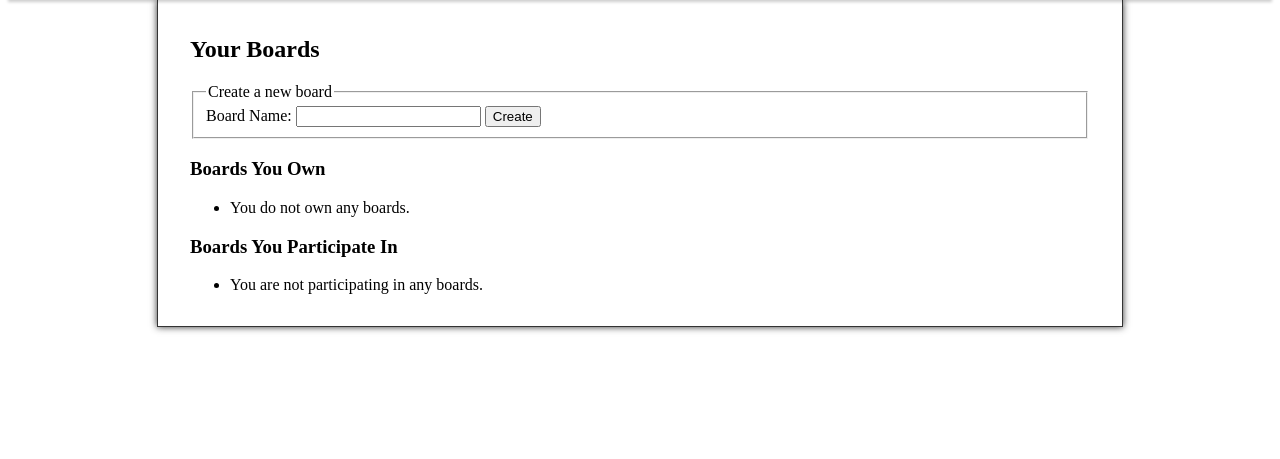
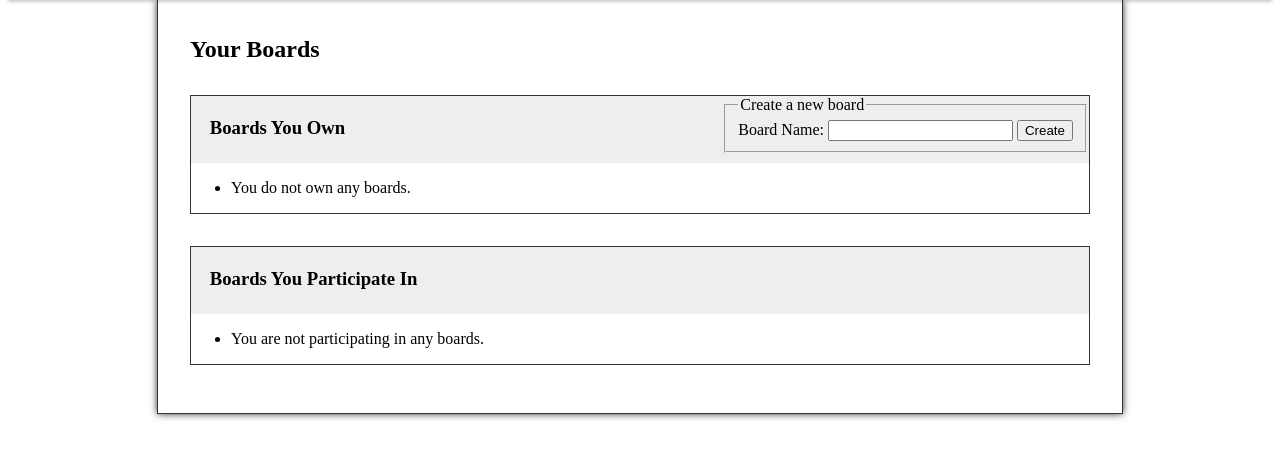
Before and after one commit to fracture91/PointsBoard, a Django app: page /boards/ in a window 1280 px wide. Shown: the part 25-484 px from the top of the page. Run offline with Django 3.2, Linux system fonts and the light colour scheme; the visitor is signed in with stand-in values (Sample User, id 1); data that the repository does not hold is empty; parts of the project's set-up code (start-up, migrations or seed data) failed here and were passed over.

Commit message:
Make user_boards.html pretty

```diff
--- a/PointsBoard/points/static/points/styles/base.css
+++ b/PointsBoard/points/static/points/styles/base.css
@@ -15,6 +15,7 @@ body {
 	padding: 3px 1em;
 	position: relative; /* So shadow from main goes under */
 	box-shadow: 0 2px 3px rgba(0, 0, 0, 0.2);
+	min-width: 932px;
 }
 
 #points_header > h1 {
--- a/PointsBoard/points/static/points/styles/user_boards.css
+++ b/PointsBoard/points/static/points/styles/user_boards.css
@@ -1 +1,28 @@
 /* Rules specific to user_boards.html */
+
+#new_board {
+	float: right;
+}
+
+#points_main section {
+	border: 1px solid #333;
+	margin: 2em 0;
+}
+
+#points_main section > header {
+	background-color: #eee;
+	padding-bottom: 3px;
+}
+
+#points_main section > header > h1 {
+	margin: 0 1em;
+	padding: 21px 0;
+}
+
+#points_main section > ul > li {
+	margin: 1em 0;
+}
+
+#points_main section > ul > li > p {
+	margin: 0;
+}
--- a/PointsBoard/points/templates/points/user_boards.html
+++ b/PointsBoard/points/templates/points/user_boards.html
@@ -13,6 +13,8 @@
 
 {% block content %}
 	<h1>Your Boards</h1>
+	<section class="owned_boards">
+		<header>
 			<form id="new_board" method="post" action="{% url userBoards %}">
 				<fieldset>
 					<legend>Create a new board</legend>
@@ -21,8 +23,9 @@
 					<input type="submit" value="Create">
 				</fieldset>
 			</form>
-	<section class="owned_boards">
 			<h1>Boards You Own</h1>
+			<div class="clear"></div>
+		</header>
 		<ul>
 		{% for board in ownedBoards %}
 			<li>
@@ -39,7 +42,9 @@
 		</ul>
 	</section>
 	<section class="participating_boards">
+		<header>
 			<h1>Boards You Participate In</h1>
+		</header>
 		<ul>
 		{% for board in boards %}
 			<li>
```
Lines whose indentation alone changed are shown as unchanged.
